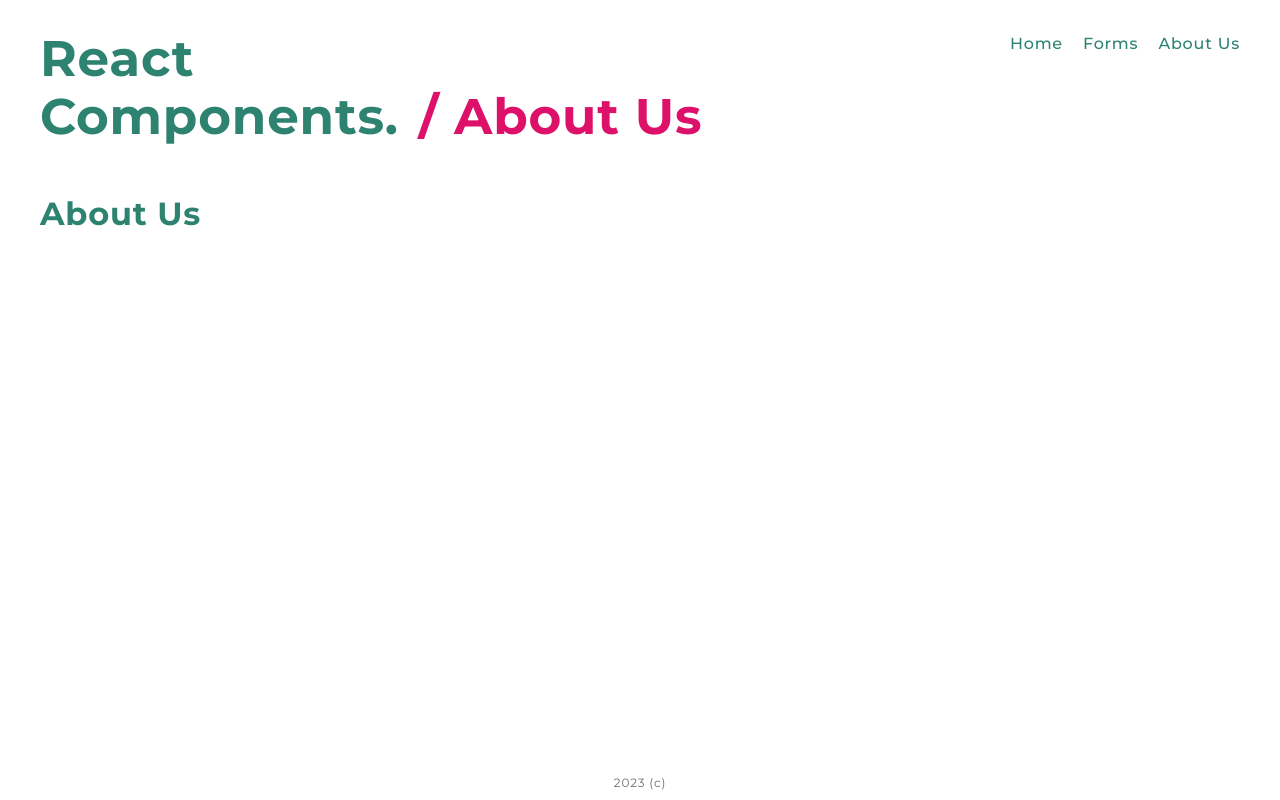
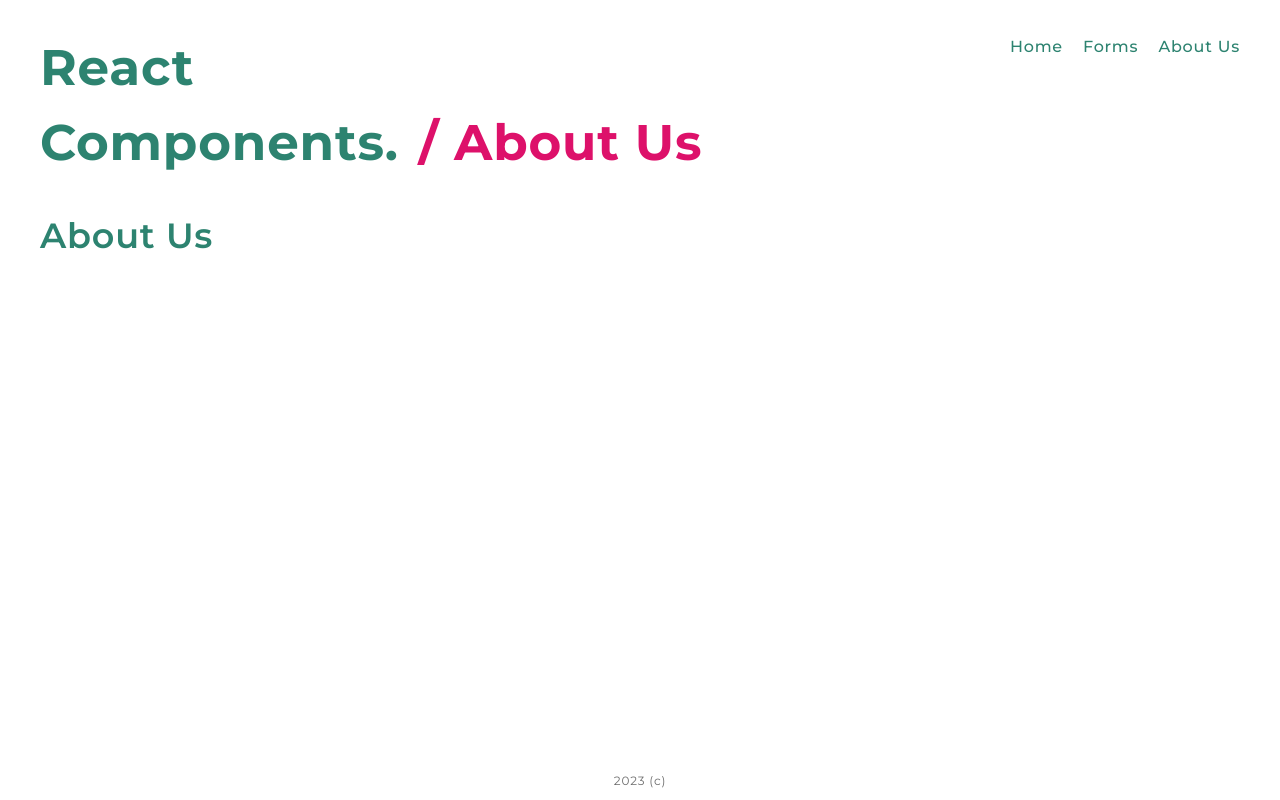
Before and after one commit to lexarudak/rs-react, a React (Vite) app in the folder components-and-forms/: page /about in a window 1280 px wide. Built offline with nearby package versions, Linux system fonts and the light colour scheme.

Commit message:
feat: change h1 and h2 destination and font styles

```diff
--- a/components-and-forms/src/components/appForm/appForm.tsx
+++ b/components-and-forms/src/components/appForm/appForm.tsx
@@ -93,7 +93,7 @@ class AppForm extends React.Component<AppFormProps> {
     return (
       <form className="app-form">
         <fieldset className="app-form__border">
-          <legend className="app-form__title">Create form card</legend>
+          <legend className="title">Create form card</legend>
           <AppFormBlock inputBlock={new TextInput(config.name)} isValid={this.state.isNameValid} />
           <AppFormBlock inputBlock={new DateInput(config.date)} isValid={this.state.isDateValid} />
           <AppFormBlock
--- a/components-and-forms/src/components/formCards/formCardsContainer.tsx
+++ b/components-and-forms/src/components/formCards/formCardsContainer.tsx
@@ -6,7 +6,11 @@ class FormCardsContainer extends React.Component {
   }
 
   render(): React.ReactNode {
-    return <div className="form-cards-container">Cards container</div>;
+    return (
+      <div className="form-cards-container">
+        <h2 className="title">Your cards</h2>
+      </div>
+    );
   }
 }
 
--- a/components-and-forms/src/components/layout/header/header.tsx
+++ b/components-and-forms/src/components/layout/header/header.tsx
@@ -10,7 +10,7 @@ class Header extends React.Component<{ name: PageNames }> {
   public render() {
     return (
       <header className="header">
-        <h2 className="header__name">React Components.</h2>
+        <h1 className="header__name">React Components.</h1>
         <span className="header__page-name">/ {this.props.name}</span>
         <Nav />
       </header>
--- a/components-and-forms/src/pages/page/page.tsx
+++ b/components-and-forms/src/pages/page/page.tsx
@@ -17,7 +17,7 @@ class Page extends React.Component<PageProps> {
   public render() {
     return (
       <div>
-        <h1>{this.name}</h1>
+        <h2 className="title">{this.name}</h2>
       </div>
     );
   }
--- a/components-and-forms/src/style/fonts/_fonts.scss
+++ b/components-and-forms/src/style/fonts/_fonts.scss
@@ -10,3 +10,8 @@ h3,
 h4 {
   margin: 0;
 }
+
+.title {
+  font-size: 35px;
+  font-weight: 600;
+}
--- a/components-and-forms/src/style/index.scss
+++ b/components-and-forms/src/style/index.scss
@@ -6,9 +6,9 @@
 './components/buttons',
 './components/form',
 './components/popup',
-'./fonts/fonts',
 './layout/body',
 './layout/header',
 './layout/main',
 './layout/footer',
-'./vendors/normalize';
+'./vendors/normalize',
+'./fonts/fonts';
```
